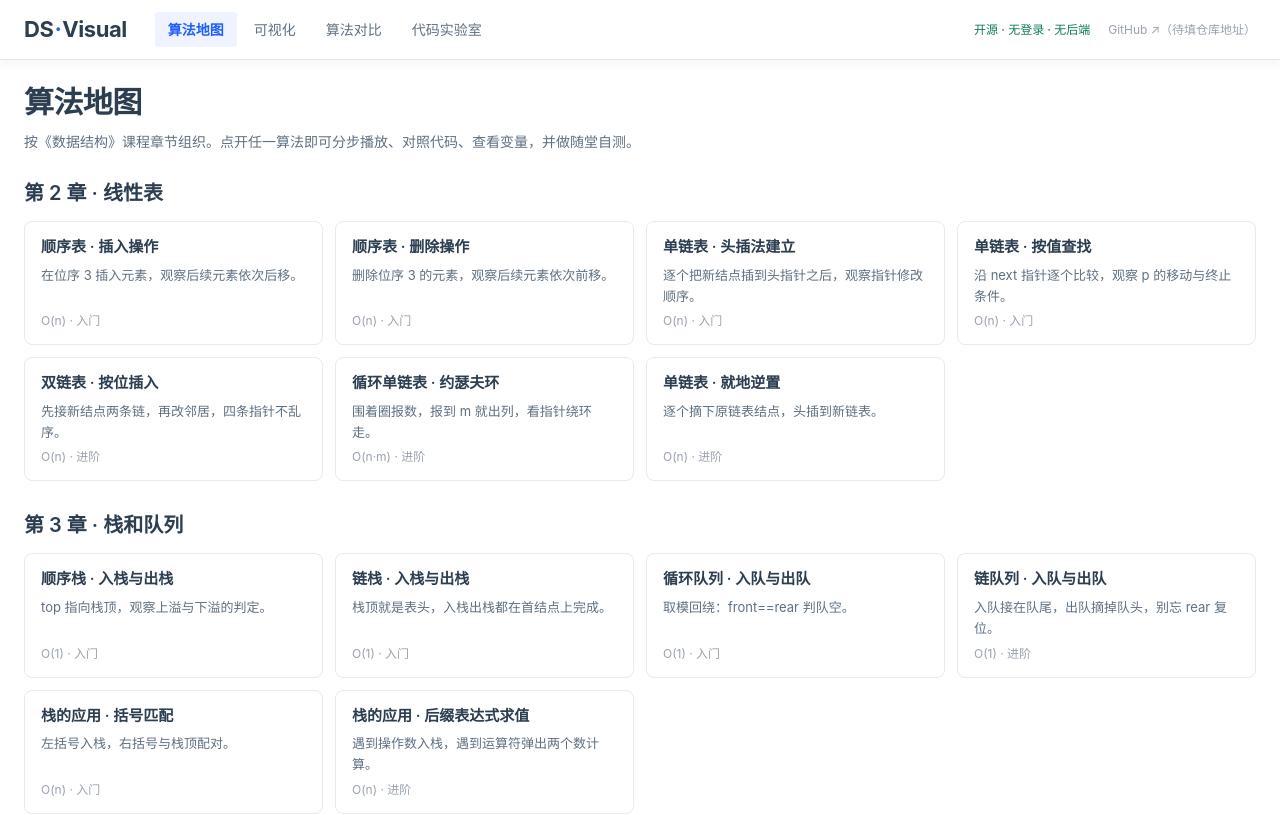
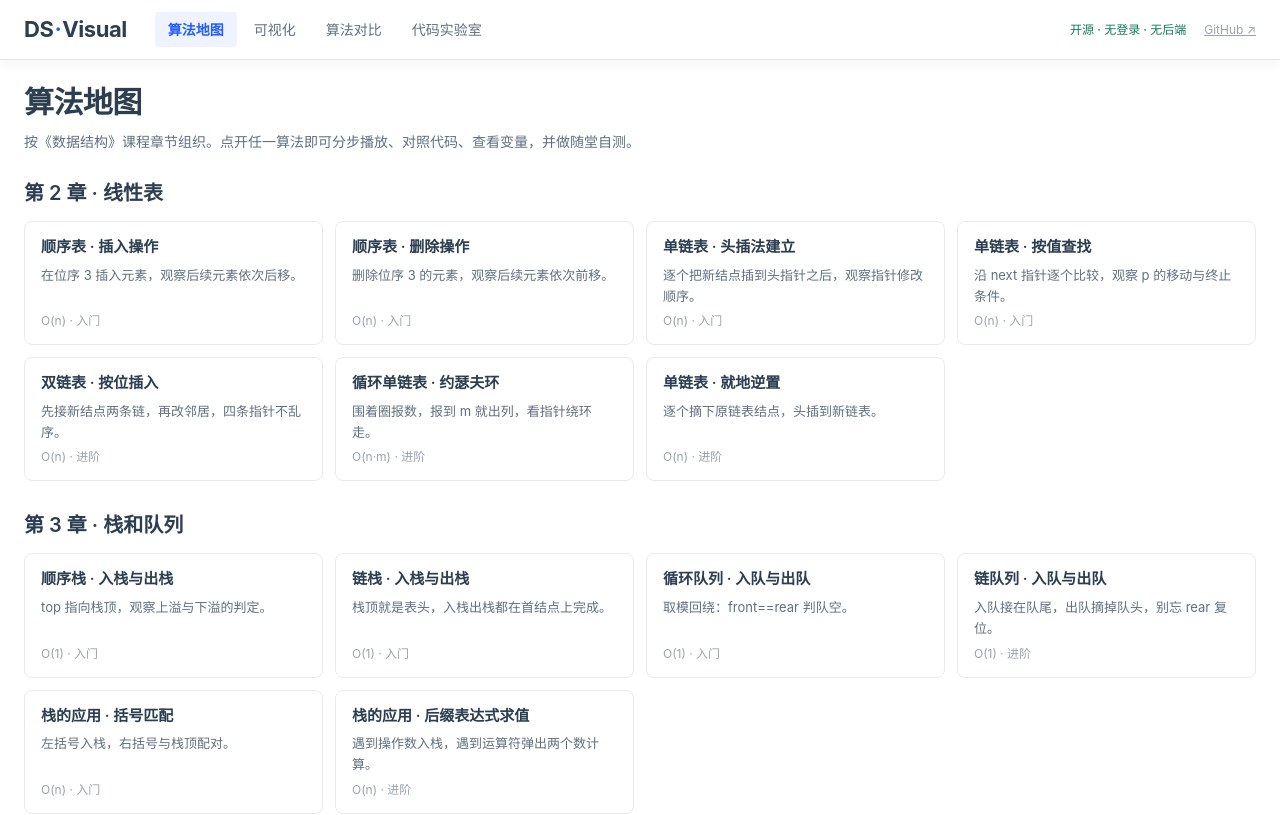
Before and after one commit to Dxdnsxsty/DSVisualization, a React (Vite) app: page / in a window 1280 px wide. Shown: the top 815 px of the page. Built offline with nearby package versions, Linux system fonts and the light colour scheme.

Commit message:
fix: link header to GitHub repository

```diff
--- a/src/App.tsx
+++ b/src/App.tsx
@@ -94,7 +94,7 @@ export default function App() {
         </nav>
         <div className="topright">
           <span className="top-hint">开源 · 无登录 · 无后端</span>
-          <span className="top-hint dim" title="推送到 GitHub 后请把这里替换成仓库地址">GitHub ↗（待填仓库地址）</span>
+          <a className="top-hint dim" href="https://github.com/Dxdnsxsty/DSVisualization" target="_blank" rel="noreferrer" title="在 GitHub 查看源码">GitHub ↗</a>
         </div>
       </header>
 
```
